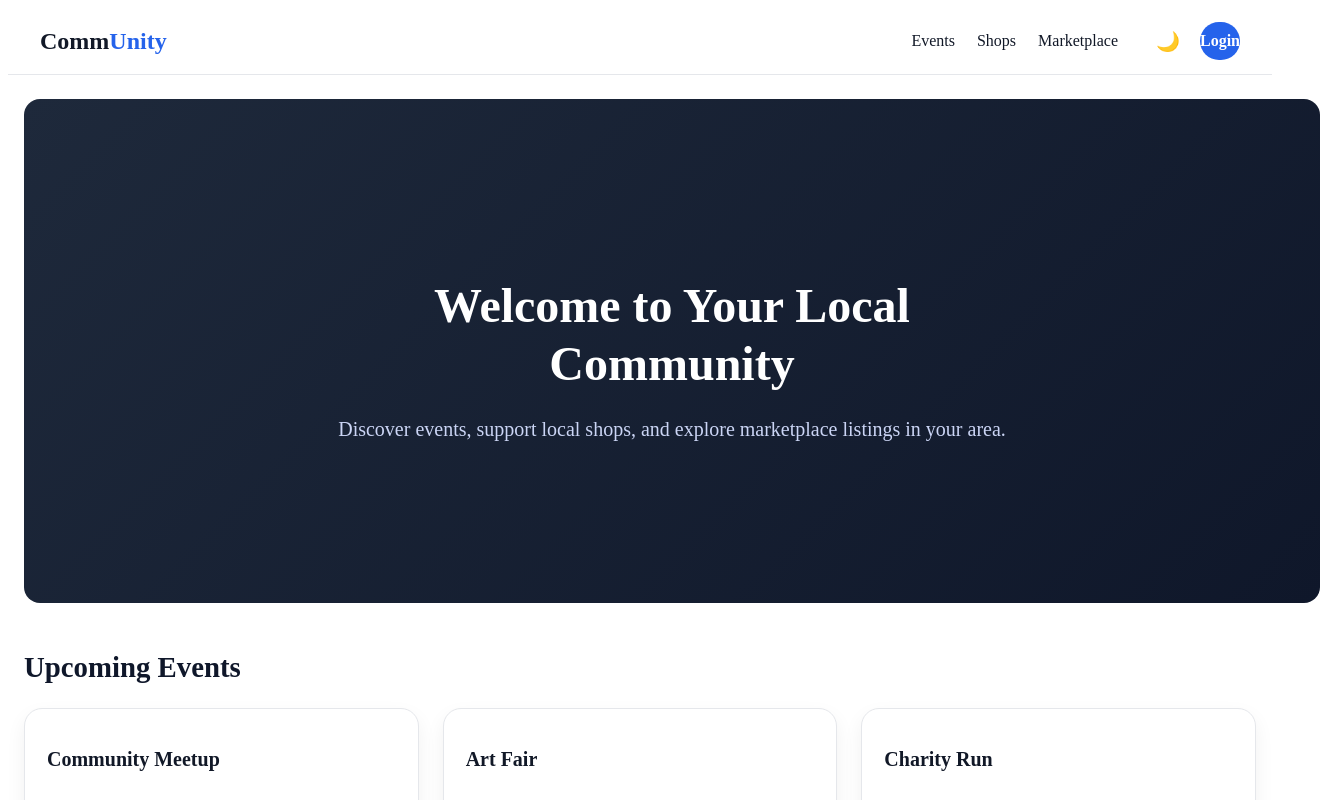
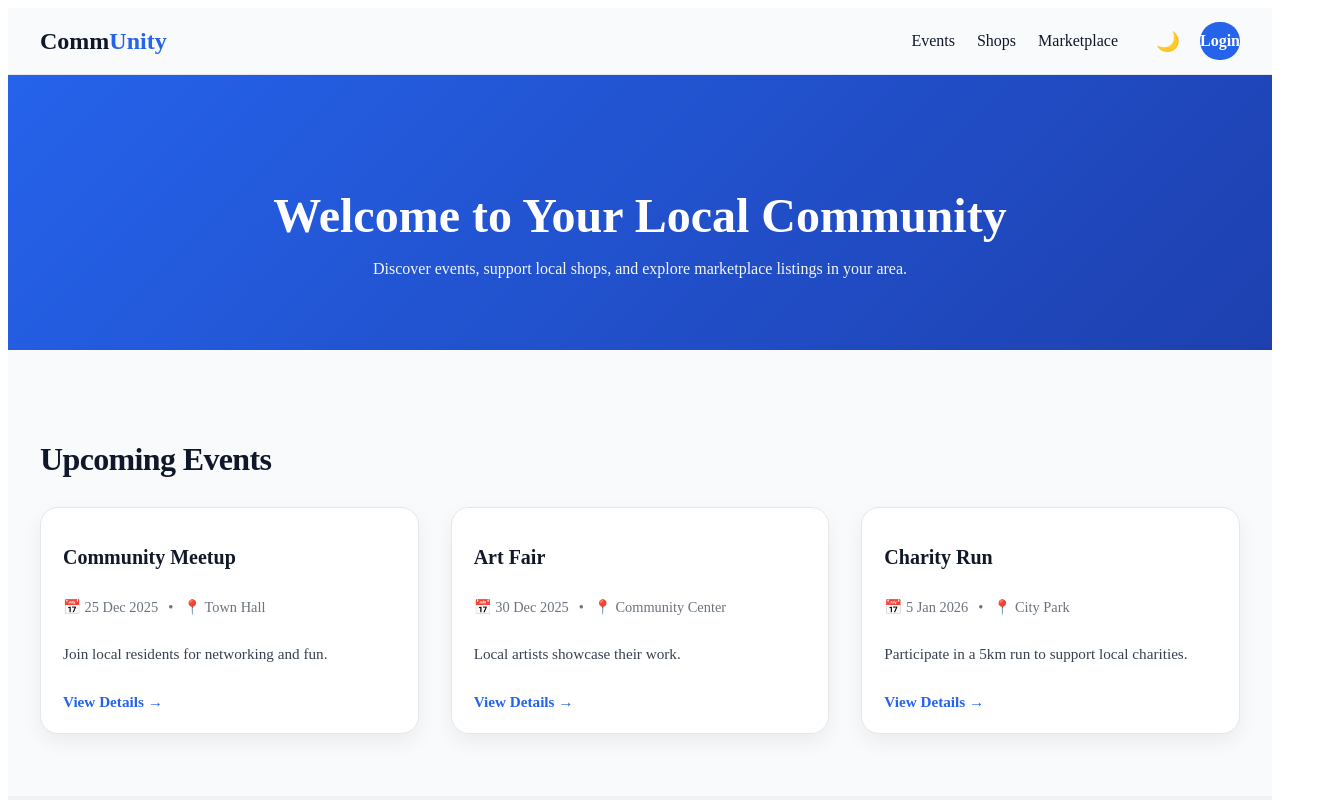
Before and after one commit to Nadeem200421/project6, a Next.js app: page / in a window 1280 px wide. Shown: the top 800 px of the page, 1320 px wide, since content can reach past the window. Built offline with nearby package versions, Linux system fonts and the light colour scheme.

Commit message:
Add theme variables and improve layout styles

```diff
--- a/app/styles/home.css
+++ b/app/styles/home.css
@@ -1,80 +1,106 @@
 /* =========================
-   Base Layout
+   Theme Variables
+========================= */
+:root {
+  --primary: #2563eb;
+  --primary-dark: #1e40af;
+
+  --bg-light: #f9fafb;
+  --bg-dark: #0f172a;
+
+  --text-light: #0f172a;
+  --text-dark: #f8fafc;
+
+  --muted-light: #6b7280;
+  --muted-dark: #94a3b8;
+
+  --border-light: #e5e7eb;
+  --border-dark: #334155;
+}
+
+/* =========================
+   Page Container
 ========================= */
 .home-container {
-  width: 100%;
-  max-width: 1300px;
-  margin: 0 auto;
-  padding: 0 1rem 4rem;
-  box-sizing: border-box;
+  background: var(--bg-light);
+  color: var(--text-light);
+}
+
+.dark .home-container {
+  background: var(--bg-dark);
+  color: var(--text-dark);
 }
 
 /* =========================
    Hero Section
 ========================= */
 .hero-section {
-  width: 100%;
-  min-height: 55vh;
-  display: flex;
-  align-items: center;
-  justify-content: center;
-  text-align: center;
-  background: linear-gradient(135deg, #1e293b, #0f172a);
-  color: #ffffff;
-  border-radius: 1rem;
-  margin: 1.5rem 0 3rem;
-  padding: 2rem;
-  transition: background 0.3s ease;
+  padding: 4.5rem 1rem;
+  background: linear-gradient(
+    135deg,
+    var(--primary),
+    var(--primary-dark)
+  );
+  color: white;
 }
 
 .hero-content {
-  max-width: 700px;
+  max-width: 900px;
+  margin: 0 auto;
+  text-align: center;
 }
 
-.hero-section h1 {
+.hero-content h1 {
   font-size: clamp(2rem, 4vw, 3rem);
-  font-weight: 700;
+  font-weight: 800;
+  line-height: 1.2;
   margin-bottom: 1rem;
-  line-height: 1.2;
 }
 
-.hero-section p {
-  font-size: clamp(1rem, 2vw, 1.25rem);
-  color: #cbd5f5;
-  line-height: 1.6;
+.hero-content p {
+  max-width: 650px;
+  margin: 0 auto;
+  font-size: 1rem;
+  opacity: 0.95;
 }
 
 /* =========================
-   Section Wrapper
+   Sections
 ========================= */
 .section {
-  margin-bottom: 3.5rem;
+  padding: 3rem 1rem;
 }
 
 .section-alt {
-  background-color: #f8fafc;
-  padding: 2rem 1.5rem;
-  border-radius: 1rem;
-  transition: background-color 0.3s ease;
+  background: rgba(0, 0, 0, 0.03);
 }
 
+.dark .section-alt {
+  background: rgba(255, 255, 255, 0.04);
+}
+
+/* =========================
+   Section Header
+========================= */
 .section-header {
-  margin-bottom: 1.5rem;
+  max-width: 1200px;
+  margin: 0 auto 1.8rem;
 }
 
 .section-header h2 {
-  font-size: clamp(1.4rem, 3vw, 1.8rem);
-  font-weight: 600;
-  color: #0f172a;
+  font-size: clamp(1.5rem, 3vw, 2rem);
+  font-weight: 700;
+  letter-spacing: -0.02em;
 }
 
 /* =========================
-   Card Grid (Universal)
+   Card Grids
 ========================= */
 .card-grid {
+  max-width: 1200px;
+  margin: 0 auto;
   display: grid;
   gap: 1.5rem;
-  grid-auto-rows: 1fr;
 }
 
 /* Events */
@@ -89,51 +115,42 @@
 
 /* Marketplace */
 .marketplace-grid {
-  grid-template-columns: repeat(auto-fit, minmax(220px, 1fr));
-}
-
-/* =========================
-   Dark Mode
-========================= */
-.dark .section-alt {
-  background-color: #1f2937;
-}
-
-.dark .section-header h2 {
-  color: #f3f4f6;
+  grid-template-columns: repeat(auto-fit, minmax(260px, 1fr));
 }
 
 /* =========================
    Responsive Tweaks
 ========================= */
-@media (max-width: 1024px) {
+
+/* Mobile */
+@media (max-width: 800px) {
+  .hero-section {
+    padding: 3.5rem 1rem;
+  }
+
+  .section {
+    padding: 2.5rem 1rem;
+  }
+
   .card-grid {
     gap: 1.25rem;
   }
 }
 
-@media (max-width: 768px) {
-  .hero-section {
-    min-height: 45vh;
-    margin-bottom: 2.5rem;
-  }
-
-  .section-alt {
-    padding: 1.5rem 1rem;
+/* Tablet */
+@media (min-width: 801px) and (max-width: 1024px) {
+  .card-grid {
+    gap: 1.75rem;
   }
 }
 
-@media (max-width: 480px) {
-  .hero-content {
-    padding: 1.25rem 0.75rem;
+/* Laptop / Desktop */
+@media (min-width: 1025px) {
+  .section {
+    padding: 4rem 1rem;
   }
 
-  .section {
-    margin-bottom: 2rem;
-  }
-
-  .section-header h2 {
-    font-size: 1.4rem;
-    text-align: center;
+  .card-grid {
+    gap: 2rem;
   }
 }
```
